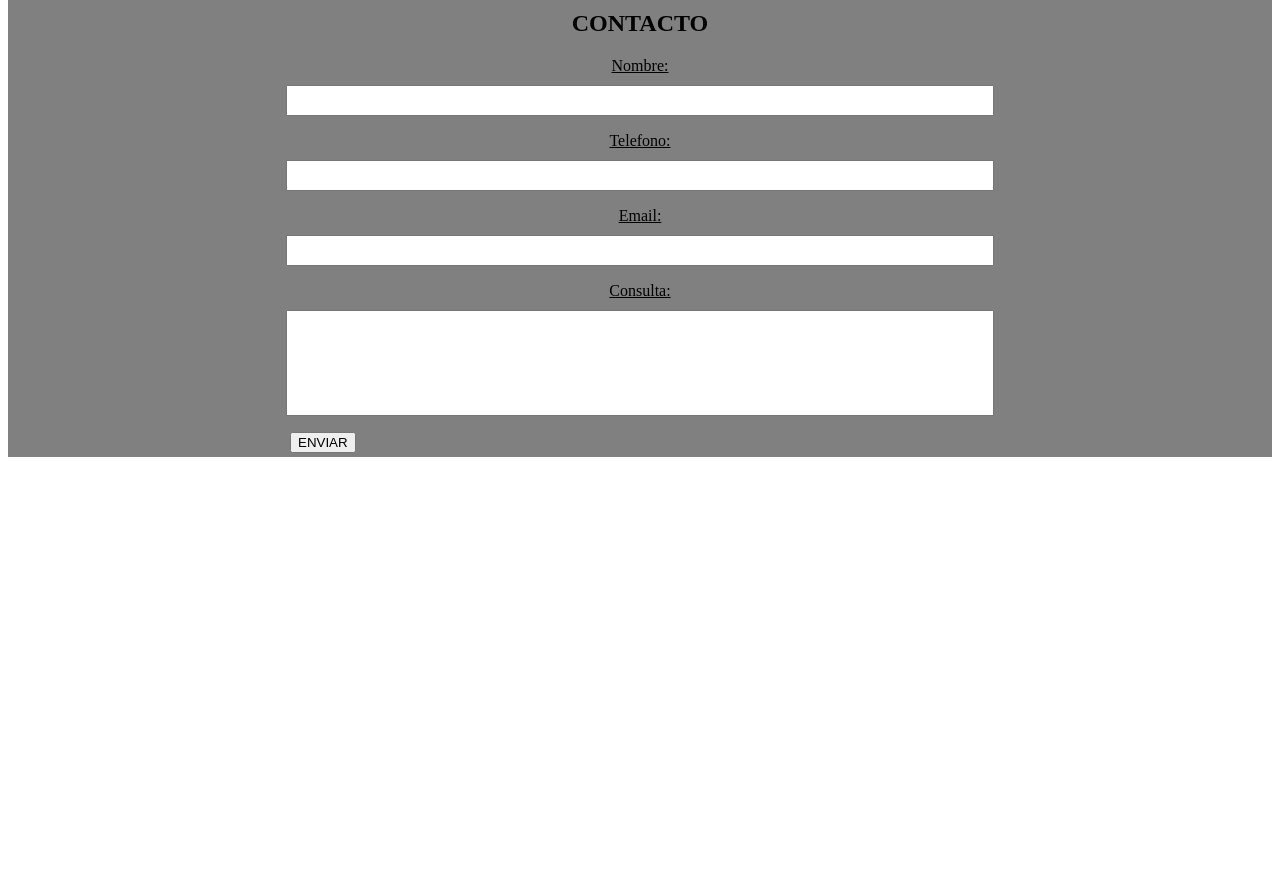
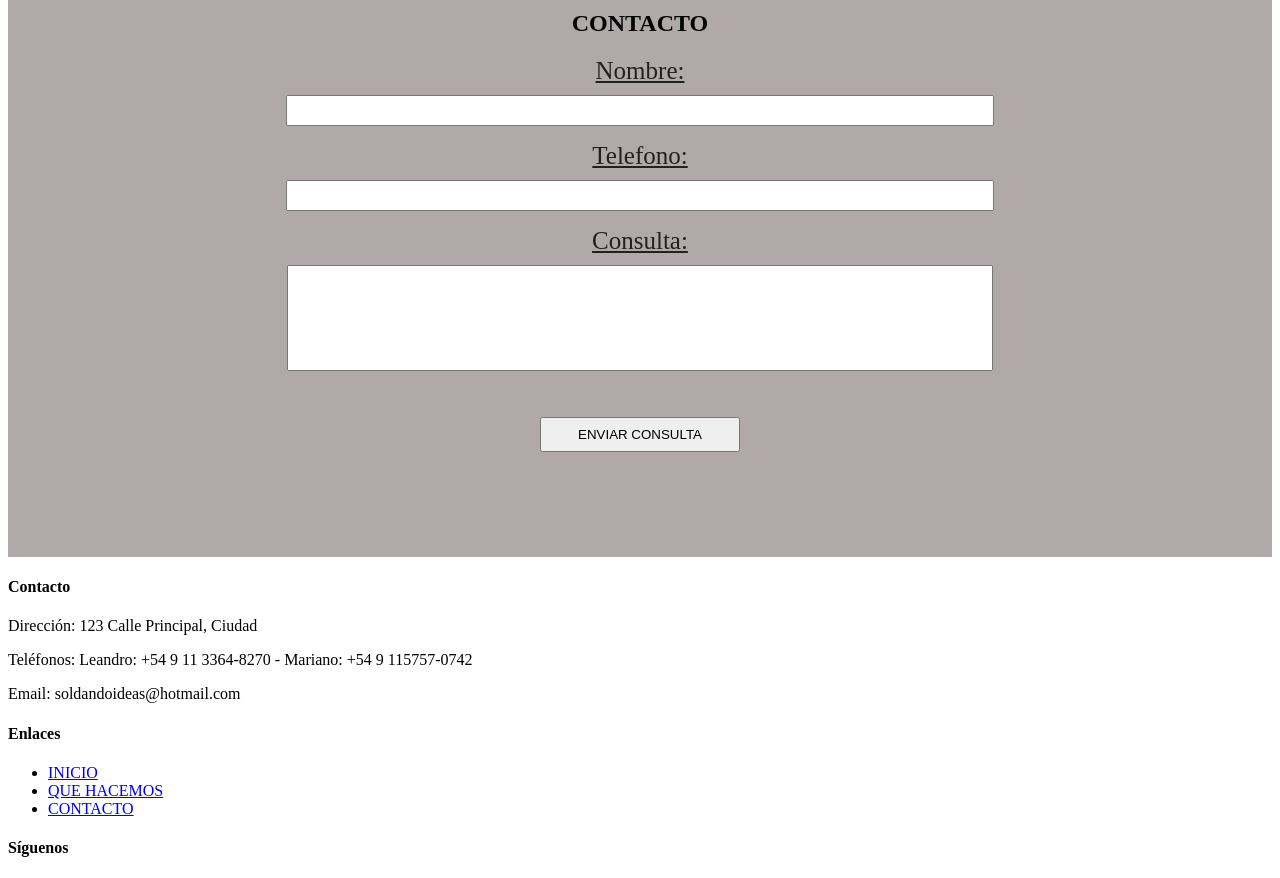
Before and after one commit to LeanRamirez/Soldando-Ideas, a React (Vite) app: page / in a window 1280 px wide. Shown: the part 1820-2698 px from the top of the page. Before the commit the page ends 2285 px from the top, so only its background shows below. Built offline with nearby package versions, Linux system fonts and the light colour scheme.

Commit message:
agregando funcionalidad de rutas

```diff
--- a/package.json
+++ b/package.json
@@ -11,7 +11,8 @@
   },
   "dependencies": {
     "react": "^18.2.0",
-    "react-dom": "^18.2.0"
+    "react-dom": "^18.2.0",
+    "react-router-dom": "^6.23.0"
   },
   "devDependencies": {
     "@types/react": "^18.2.66",
--- a/src/App.jsx
+++ b/src/App.jsx
@@ -1,22 +1,31 @@
+import React from 'react';
+// import { useEffect } from 'react';
+import { Routes, Route } from "react-router-dom";
+// import scroll from "./components/scroll/scroll.js"
 
 import './App.css'
+
 import Inicio from './components/inicio/inicio'
 import NavBar from './components/navBar/navBar'
 import Trabajos from './components/trabajos/trabajos'
 import Contacto from './components/contacto/contacto'
+import Footer from './components/footer/footer'
 
 
 function App() {
 
+  return (
+    <div>
+      <NavBar/>
 
-  return (
-    <>
-      <NavBar/>
-      <Inicio/>
-      <Trabajos/>
-      <Contacto/>
-    </>
+          <Inicio/>
+          <Trabajos/>
+         <Contacto/>
+
+        <Footer/>
+
+    </div>
   )
 }
 
-export default App
+export default App;
--- a/src/components/contacto/contacto.jsx
+++ b/src/components/contacto/contacto.jsx
@@ -1,35 +1,105 @@
-import React from "react";
-import style from "./contacto.module.css"
+import React, { useState } from "react";
+import style from "./contacto.module.css";
 
-const Contacto = ()=>{
-    return(
-        <div className={style.contact}>
+const Contacto = () => {
+    const [formData, setFormData] = useState({
+        nombre: "",
+        telefono: "",
+        consulta: ""
+    });
+    const [errors, setErrors] = useState({});
+
+    const handleInputChange = (event) => {
+        const { name, value } = event.target;
+        setFormData({
+            ...formData,
+            [name]: value
+        });
+    };
+
+    const handleSubmit = (event) => {
+        event.preventDefault();
+
+        const newErrors = {};
+        const nombreRegex = /^[^\d]+$/;
+        const telefonoRegex = /^\d{10}$/;
+
+        if (!formData.nombre.trim()) {
+            newErrors.nombre = "El nombre es requerido";
+        } else if (!nombreRegex.test(formData.nombre.trim())) {
+            newErrors.nombre = "El nombre no puede contener números";
+        }
+
+        if (!telefonoRegex.test(formData.telefono)) {
+            newErrors.telefono = "Teléfono debe tener 10 dígitos";
+        }
+
+
+        setErrors(newErrors);
+
+        if (Object.keys(newErrors).length === 0) {
+            const subject = "Consulta";
+            const body = `Nombre: ${formData.nombre} Teléfono: ${formData.telefono} Consulta: ${formData.consulta}`;
+            const mailtoLink = `mailto:${formData.email}?subject=${encodeURIComponent(subject)}&body=${encodeURIComponent(body)}`;
+
+            window.open(mailtoLink, "_blank");
+
+            setFormData({
+                nombre:"",
+                telefono:"",
+                consulta:""
+            })
+        }
+    };
+
+    return (
+        <div id="contacto" className={style.contact}>
             <h2>CONTACTO</h2>
-            <form className={style.form}>
+            <form className={style.form} onSubmit={handleSubmit}>
                 <div className={style.contactForm}>
+
                     <div className={style.formItem}>
                         <label htmlFor="nombre">Nombre: </label>
-                        <input className={style.input} type="text" />
+                        <input
+                            className={style.input}
+                            type="text"
+                            name="nombre"
+                            value={formData.nombre}
+                            onChange={handleInputChange}
+                            />
+                            {errors.nombre && <span className={style.errors}>{errors.nombre}</span>}
                     </div>
+
                     <div className={style.formItem}>
                         <label htmlFor="telefono">Telefono: </label>
-                        <input className={style.input} type="number"/>
+                        <input
+                            className={style.input}
+                            type="tel"
+                            name="telefono"
+                            inputMode="numeric"
+                            value={formData.telefono}
+                            onChange={handleInputChange}
+                            />
+                            {errors.telefono && <span className={style.errors}>{errors.telefono}</span>}
                     </div>
-                    <div className={style.formItem}>
-                        <label htmlFor="email">Email: </label>
-                        <input className={style.input} type="email"/>
-                    </div>
+
                     <div className={style.formItem}>
                         <label htmlFor="consulta">Consulta: </label>
-                        <input className={style.inputArea} type="text"/>
+                        <textarea
+                            className={style.inputArea}
+                            type="text"
+                            name="consulta"
+                            value={formData.consulta}
+                            onChange={handleInputChange}
+                            />
                     </div>
-                    <div>
-                        <button>ENVIAR</button>
+                    <div className={style.button}>
+                        <button type="submit">ENVIAR CONSULTA</button>
                     </div>
                 </div>
             </form>
         </div>
-    )
+    );
 }
 
 export default Contacto;
--- a/src/components/contacto/contacto.module.css
+++ b/src/components/contacto/contacto.module.css
@@ -6,15 +6,18 @@
     max-width: 100%;
     margin: 0 auto;
     margin-top: 15px;
-    background-color: grey;
+    background-color: rgb(177, 169, 169);
+}
 
+.contact h3{
+    color: rgb(34, 33, 28);
 }
 
 .form{
     display: flex;
     flex-direction: column;
     width: 700px;
-    height: 400px;
+    height: 500px;
     align-items: center;
 }
 
@@ -29,6 +32,8 @@
     flex-direction: column;
     align-items: center;
     margin-bottom: 1rem;
+    font-size: 25px;
+    color: rgb(34, 33, 28);
 }
 
 .formItem label{
@@ -44,7 +49,16 @@
 .inputArea{
     width: 100%;
     height: 100px;
-    resize: vertical;
-    overflow-y: auto;
+    resize: none;
+    overflow-y: scroll;
+}
 
+.button{
+    align-self: center;
 }
+
+.button button{
+    margin-top: 30PX;
+    width: 200px;
+    height: 35px;
+}
--- /dev/null
+++ b/src/components/footer/footer.jsx
@@ -0,0 +1,38 @@
+import React from "react";
+import style from "./footer.module.css";
+
+const Footer = () => {
+    return (
+        <footer className={style.footer}>
+            <div className={style.container}>
+                <div className={style.column}>
+                    <h4>Contacto</h4>
+                    <p>Dirección: 123 Calle Principal, Ciudad</p>
+                    <p>Teléfonos: Leandro: +54 9 11 3364-8270 - Mariano: +54 9 115757-0742</p>
+                    <p>Email: soldandoideas@hotmail.com</p>
+                </div>
+                <div className={style.column}>
+                    <h4>Enlaces</h4>
+                    <ul>
+                        <li><a href="#inicio">INICIO</a></li>
+                        <li><a href="#trabajos">QUE HACEMOS</a></li>
+                        <li><a  href="#contacto">CONTACTO</a></li>
+                    </ul>
+                </div>
+                <div className={style.column}>
+                    <h4>Síguenos</h4>
+                    <ul>
+                        <li><a href="#">Facebook</a></li>
+                        <li><a href="#">Twitter</a></li>
+                        <li><a href="#">Instagram</a></li>
+                    </ul>
+                </div>
+            </div>
+            <div className={style.bottom}>
+                <p>&copy; {new Date().getFullYear()} Tu Empresa. Todos los derechos reservados.</p>
+            </div>
+        </footer>
+    );
+}
+
+export default Footer;
--- a/src/components/inicio/inicio.jsx
+++ b/src/components/inicio/inicio.jsx
@@ -5,7 +5,7 @@ import img from "../../assets/img2.png";
 
 const Inicio=()=>{
     return(
-        <div className={style.container}>
+        <div id="inicio" className={style.container}>
             <div>
                 <img src={img} alt="img" />
             </div>
--- a/src/components/navBar/navBar.jsx
+++ b/src/components/navBar/navBar.jsx
@@ -1,18 +1,18 @@
 import React from "react"
 import logo from "../../assets/logo.png";
 import style from "./navBar.module.css";
+import { NavLink } from "react-router-dom";
 const NavBar=()=>{
     return(
-        <nav className={style.container}>
+        <nav id="navBar" className={style.container}>
             <div>
                 <img className={style.logo} src={logo} alt="logo"></img>
             </div>
             <div className={style.menu}>
                 <ul>
-                    <li><a href="/">INICIO</a></li>
-                    <li><a href="sobre nosotros">QUIENES SOMOS</a></li>
-                    <li><a href="servicios">QUE HACEMOS</a></li>
-                    <li><a href="contacto">CONTACTO</a></li>
+                    <li><a href="#inicio"> INICIO </a></li>
+                    <li><a href="#trabajos" > QUE HACEMOS </a></li>
+                    <li><a href="#contacto" > CONTACTO </a></li>
                 </ul>
             </div>
         </nav>
--- a/src/components/trabajos/trabajos.jsx
+++ b/src/components/trabajos/trabajos.jsx
@@ -11,7 +11,7 @@ import img7 from "../../assets/img7.jpg";
 
 const Trabajos=()=>{
     return(
-         <div className={style.container}>
+         <div id="trabajos" className={style.container}>
             <div className={style.info}>
                 <h1>¿QUE HACEMOS?</h1>
                 <p>
```
Also changed, not shown: src/components/footer/footer.module.css (added), 1 other file (tests, documents, lock files or other folders).
